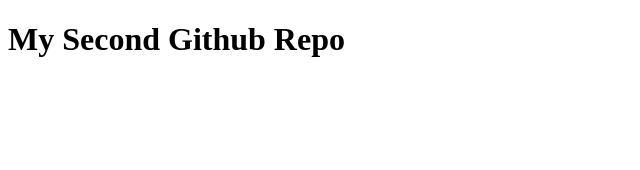
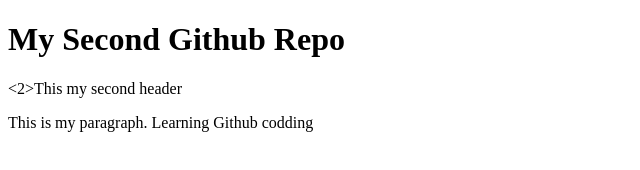
Before and after one commit to rajibrt/my-second-repo, a plain HTML site: page index.html in a window 1280 px wide. Shown: the whole page, without its empty margins (0-640 px from the left). Drawn offline with Linux system fonts and the light colour scheme.

Commit message:
styles addes

```diff
--- a/index.html
+++ b/index.html
@@ -5,8 +5,11 @@
     <meta http-equiv="X-UA-Compatible" content="IE=edge">
     <meta name="viewport" content="width=device-width, initial-scale=1.0">
     <title>Second Github Repo</title>
+    <link rel="stylesheet" href="style.css"
 </head>
 <body>
     <h1>My Second Github Repo</h1>
+    <2>This my second header</2>
+    <p>This is my paragraph. Learning Github codding</p>
 </body>
 </html>
```
Also changed, not shown: style.css (added).
